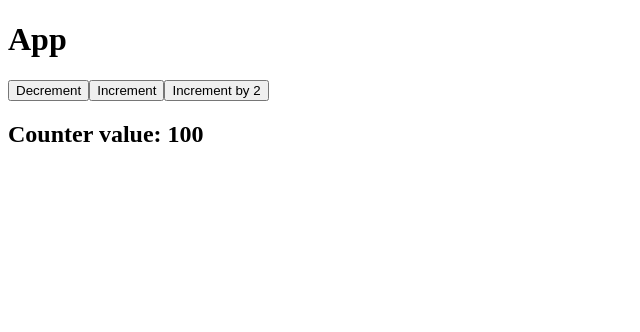
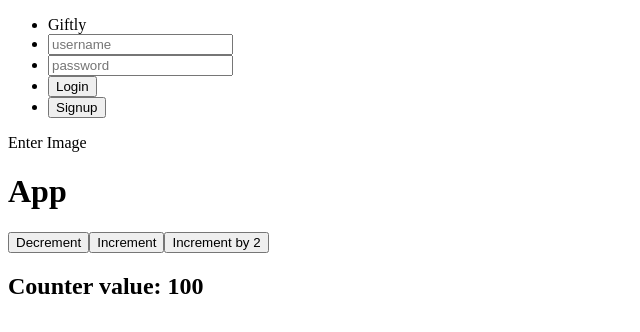
Before and after one commit to SquirtlePoke/giftly, a React app: page / in a window 1280 px wide. Shown: the top 332 px of the page, without its empty margins (0-640 px from the left). Built offline with nearby package versions, Linux system fonts and the light colour scheme.

Commit message:
Created auth process

```diff
--- a/src/client/components/App.js
+++ b/src/client/components/App.js
@@ -1,15 +1,19 @@
-import React from "react";
+import React, { useState } from "react";
+import Auth from "../containers/Auth"
+import Dashboard from "../containers/Dashboard"
 import { BrowserRouter, Routes, Route } from "react-router-dom";
 import { useSelector, useDispatch } from "react-redux";
-
 import { increment, decrement, incrementByAmount } from "../reducers/counterReducer.js"
 
 
 const App = () => {
   const { value } = useSelector((state) => state.counter)
+  const { isAuthenticated } = useSelector((state) => state.auth)
   const dispatch = useDispatch();
+
   return (
     <BrowserRouter>
+      { isAuthenticated ? <Dashboard/> : <Auth/> }
       <h1>App</h1>
       <button onClick={() => dispatch(decrement())}>
         Decrement
--- a/src/client/containers/Auth.js
+++ b/src/client/containers/Auth.js
@@ -1,14 +1,33 @@
 import React, { useRef } from "react";
+import { useDispatch } from "react-redux";
+import { handleLogin } from "../reducers/authReducer";
 
 const Auth = () => {
+  const dispatch = useDispatch();
+
   const emailRef = useRef('')
   const passRef = useRef('')
 
   const verifyUser = (e) => {
-    e.target.value;
+    e.preventDefault();
+    // fetch('/verifyUser', {
+    //   method: "POST",
+    //   headers: { 'Content-Type': 'Application/JSON' },
+    //   body: JSON.stringify({
+    //     email: emailRef.current.value,
+    //     pass: passRef.current.value
+    //   })
+    // })
+    // .then(res => res.json())
+    // .then(data => {
+    //   if (data) {
+    //     handleUserLogIn();
+    //   }
+    // })
+    // if (isAuthenticated) {
+    dispatch(handleLogin())
+    // }
   }
-
-
 
   return (
     <div>
@@ -17,17 +36,17 @@ const Auth = () => {
           <li>
             Giftly
           </li>
-          <form onSubmit={() => verifyUser()}>
+          <form onSubmit={(e) => verifyUser(e)}>
             <li>
               <input ref={emailRef} type="text" placeholder="username"></input>
             </li>
             <li>
               <input ref={passRef} type="text" placeholder="password"></input>
             </li>
+            <li>
+              <button>Login</button>
+            </li>
           </form>
-          <li>
-            <button>Login</button>
-          </li>
           <li>
             <button>Signup</button>
           </li>
@@ -39,3 +58,5 @@ const Auth = () => {
     </div>
   )
 }
+
+export default Auth;
--- /dev/null
+++ b/src/client/containers/Dashboard.js
@@ -0,0 +1,9 @@
+import React from "react";
+
+const Dashboard = () => {
+  return (
+    <div>Welcome</div>
+  )
+}
+
+export default Dashboard;
--- /dev/null
+++ b/src/client/reducers/authReducer.js
@@ -0,0 +1,18 @@
+import { createSlice } from "@reduxjs/toolkit"
+
+const initialState = {
+  isAuthenticated: false
+}
+
+const authReducer = createSlice({
+  name: "auth",
+  initialState,
+  reducers: {
+    handleLogin: (state) => {
+      state.isAuthenticated = true;
+    }
+  }
+})
+
+export const { handleLogin } = authReducer.actions;
+export default authReducer.reducer;
--- a/src/client/store.js
+++ b/src/client/store.js
@@ -1,9 +1,11 @@
 import { configureStore } from "@reduxjs/toolkit";
 import counterReducer from "./reducers/counterReducer.js";
+import authReducer from "./reducers/authReducer.js";
 
 const store = configureStore({
   reducer: {
     counter: counterReducer,
+    auth: authReducer
   },
  });
 
```
